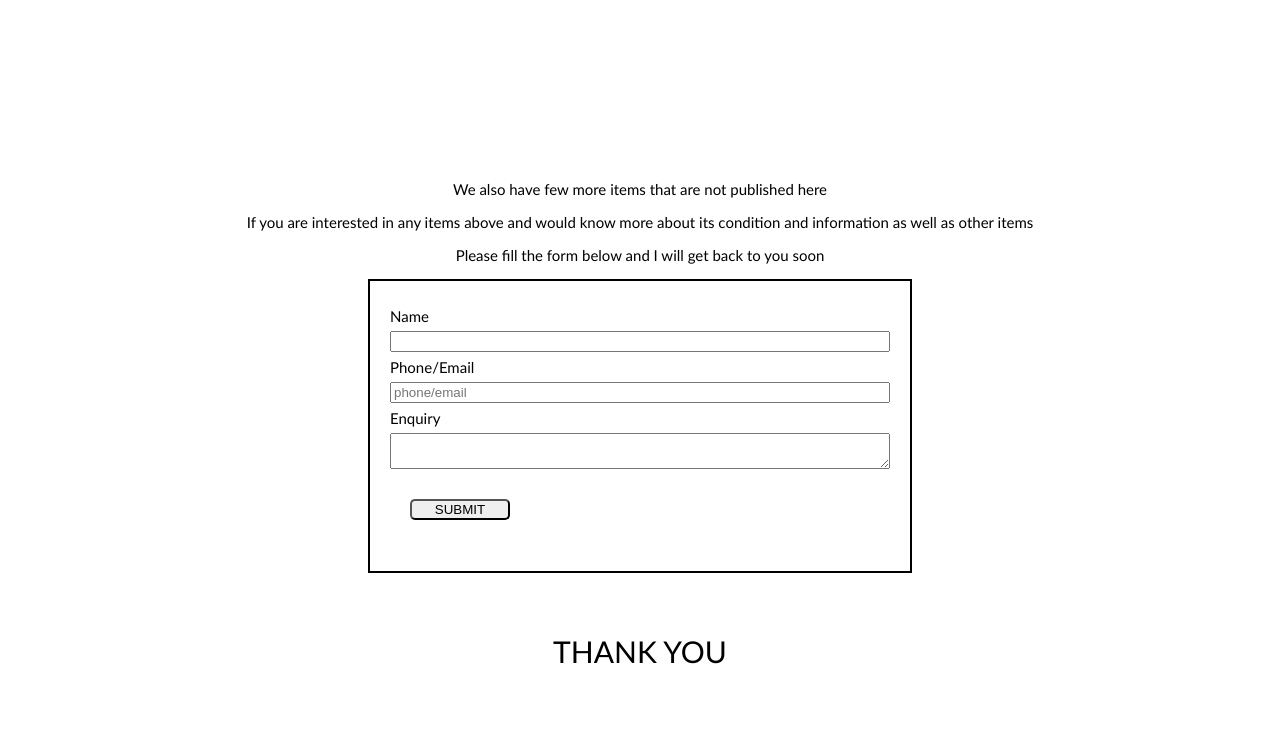
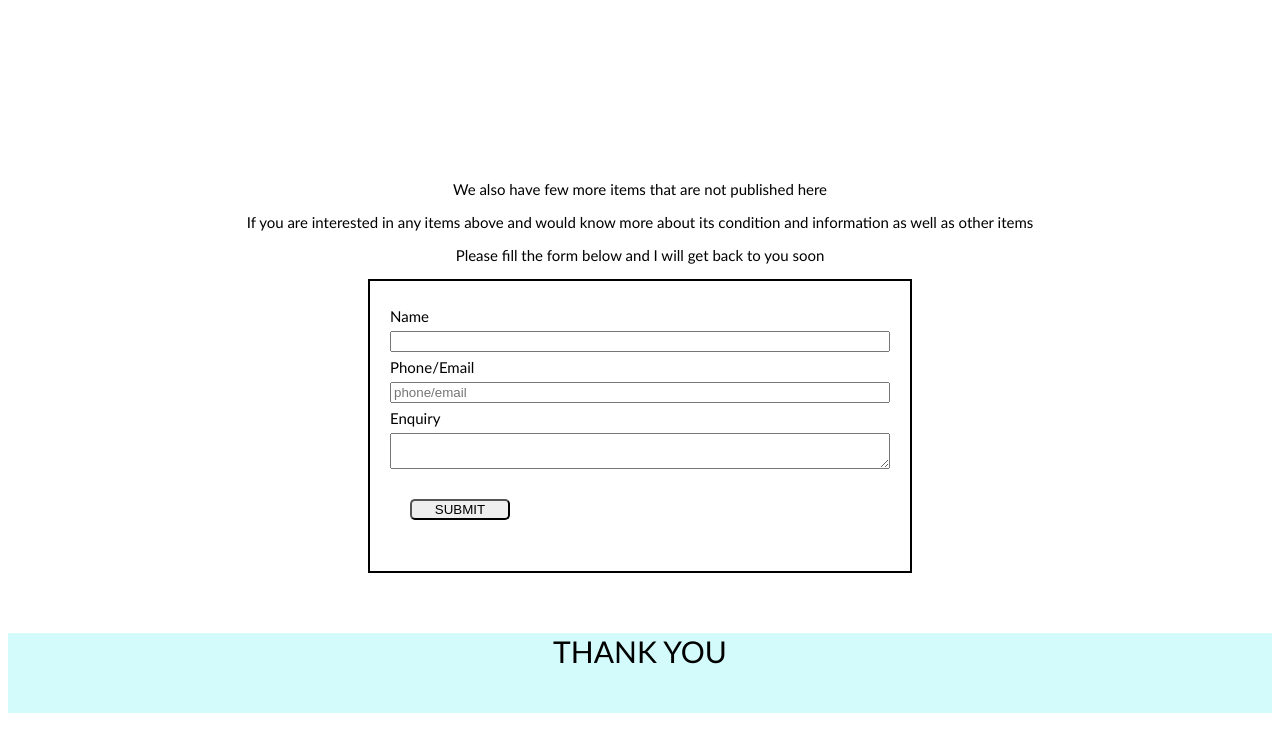
Before and after one commit to tdnguyen09/phase-1-project, a plain HTML site: page index.html in a window 1280 px wide. Shown: the part 608-1359 px from the top of the page. Before the commit the page ends 1327 px from the top, so only its background shows below. Drawn offline with Linux system fonts and the light colour scheme; no server answers.

Commit message:
styling footer element

```diff
--- a/style.css
+++ b/style.css
@@ -72,4 +72,6 @@ h2{
 footer{
     margin-bottom: 50px;
     font-size: 30px;
+    background-color: rgb(212, 251, 251);
+    height: 80px;
 }
```
